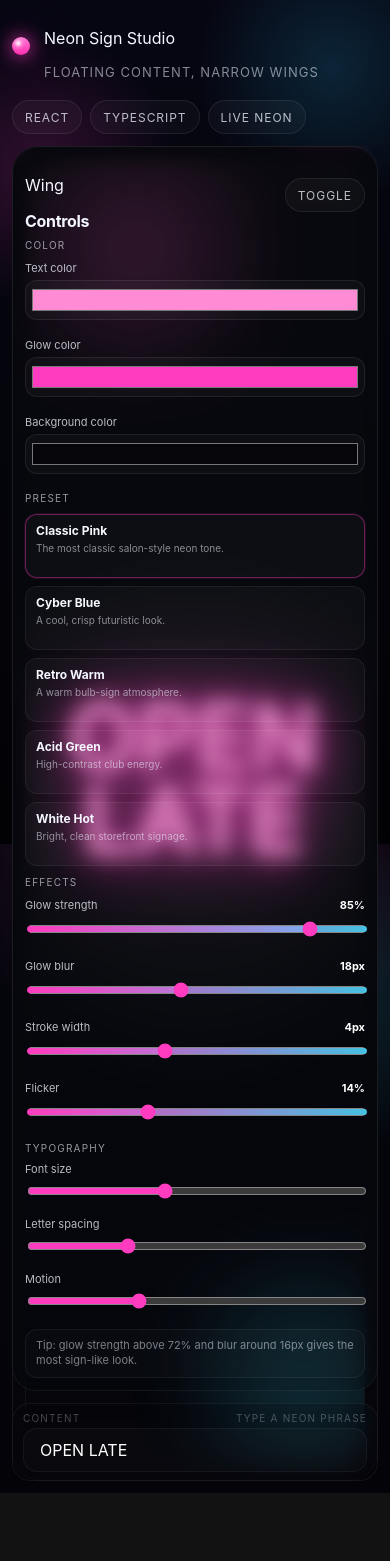
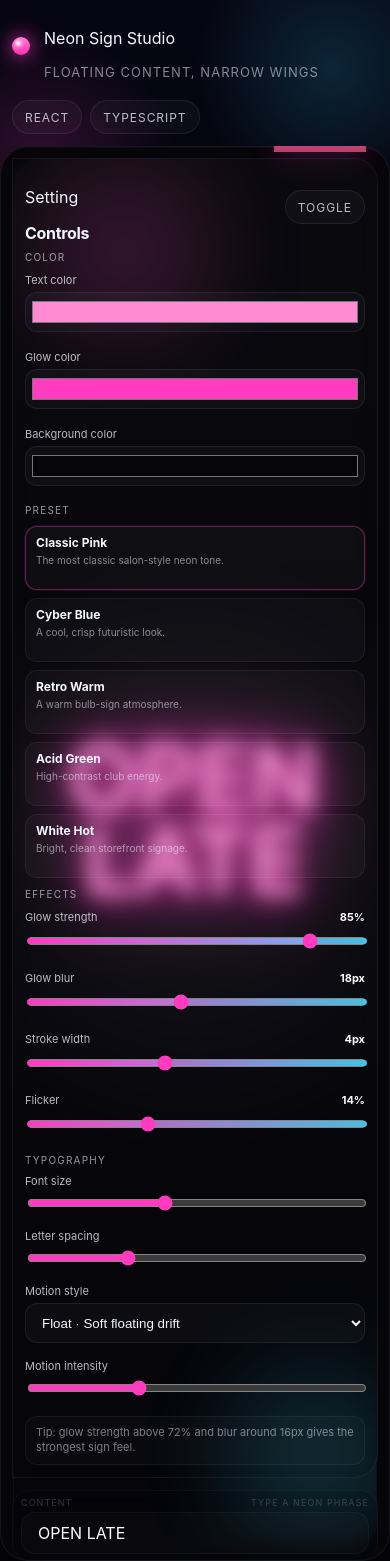
Before and after one commit to futDS92/neonsign-app, a React (Vite) app: page / in a window 390 px wide. Before the commit the page ends 1493 px from the top, so only its background shows below. Built offline with nearby package versions, Linux system fonts and the light colour scheme.

Commit message:
Add motion modes and docked settings wing

```diff
--- a/src/App.tsx
+++ b/src/App.tsx
@@ -1,4 +1,4 @@
-import { useMemo, useState } from 'react';
+import { useState } from 'react';
 import { presets } from '@/data/presets';
 import { defaultNeonConfig, type NeonConfig } from '@/state/neon';
 import { EditorPanel } from '@/components/EditorPanel';
@@ -8,11 +8,6 @@ import { PreviewStage } from '@/components/PreviewStage';
 export default function App() {
   const [config, setConfig] = useState<NeonConfig>(defaultNeonConfig);
   const [isWingCollapsed, setIsWingCollapsed] = useState(false);
-
-  const activePreset = useMemo(
-    () => presets.find((preset) => preset.id === config.presetId) ?? presets[0],
-    [config.presetId],
-  );
 
   return (
     <main
@@ -32,12 +27,11 @@ export default function App() {
         <div className="topbar-meta topbar-float">
           <span>React</span>
           <span>TypeScript</span>
-          <span>Live Neon</span>
         </div>
       </header>
 
       <section className="stage-shell">
-        <PreviewStage config={config} preset={activePreset} />
+        <PreviewStage config={config} />
         <EditorPanel
           config={config}
           presets={presets}
--- a/src/components/EditorPanel.tsx
+++ b/src/components/EditorPanel.tsx
@@ -1,6 +1,6 @@
 import { PresetPicker } from './PresetPicker';
 import { EffectSlider } from './EffectSlider';
-import type { NeonConfig, NeonPreset } from '@/state/neon';
+import type { NeonConfig, NeonMotionMode, NeonPreset } from '@/state/neon';
 
 type EditorPanelProps = {
   config: NeonConfig;
@@ -18,6 +18,15 @@ function updateConfig(
   onChange({ ...config, ...patch });
 }
 
+const motionModes: Array<{ id: NeonMotionMode; label: string; description: string }> = [
+  { id: 'float', label: 'Float', description: 'Soft floating drift' },
+  { id: 'bounce', label: 'Bounce', description: 'Vertical up and down' },
+  { id: 'sway', label: 'Sway', description: 'Side to side motion' },
+  { id: 'drift', label: 'Drift', description: 'Slow ambient movement' },
+  { id: 'depth', label: 'Depth', description: 'Front and back feel' },
+  { id: 'jitter', label: 'Jitter', description: 'Tighter handheld buzz' },
+];
+
 export function EditorPanel({
   config,
   presets,
@@ -33,13 +42,14 @@ export function EditorPanel({
         onClick={onToggleCollapsed}
         aria-label={collapsed ? 'Expand wing' : 'Collapse wing'}
       >
+        <span className="wing-toggle-label">Setting</span>
         <span className="wing-toggle-icon">{collapsed ? '›' : '‹'}</span>
       </button>
 
       <div className="panel wing-panel">
         <div className="panel-header">
           <div>
-            <p className="panel-kicker">Wing</p>
+            <p className="panel-kicker">Setting</p>
             <h2>Controls</h2>
           </div>
           <div className="panel-chip">toggle</div>
@@ -87,7 +97,7 @@ export function EditorPanel({
           <PresetPicker
             presets={presets}
             activePresetId={config.presetId}
-            onSelect={(preset) =>
+              onSelect={(preset) =>
               onChange({
                 ...config,
                 presetId: preset.id,
@@ -97,6 +107,8 @@ export function EditorPanel({
                 glowBlur: preset.glowBlur,
                 strokeWidth: preset.strokeWidth,
                 flicker: preset.flicker,
+                motion: preset.motion,
+                motionMode: preset.motionMode,
                 background: preset.background,
               })
             }
@@ -172,7 +184,25 @@ export function EditorPanel({
           </label>
 
           <label className="field">
-            <span>Motion</span>
+            <span>Motion style</span>
+            <select
+              value={config.motionMode}
+              onChange={(event) =>
+                updateConfig(config, onChange, {
+                  motionMode: event.target.value as NeonMotionMode,
+                })
+              }
+            >
+              {motionModes.map((mode) => (
+                <option key={mode.id} value={mode.id}>
+                  {mode.label} · {mode.description}
+                </option>
+              ))}
+            </select>
+          </label>
+
+          <label className="field">
+            <span>Motion intensity</span>
             <input
               type="range"
               min={0}
@@ -187,7 +217,7 @@ export function EditorPanel({
         </div>
 
         <div className="control-hint">
-          Tip: glow strength above 72% and blur around 16px gives the most sign-like look.
+          Tip: glow strength above 72% and blur around 16px gives the strongest sign feel.
         </div>
       </div>
     </aside>
--- a/src/components/NeonText.tsx
+++ b/src/components/NeonText.tsx
@@ -7,7 +7,7 @@ type NeonTextProps = {
 
 export function NeonText({ config }: NeonTextProps) {
   const [flicker, setFlicker] = useState(1);
-  const [motion, setMotion] = useState({ x: 0, y: 0, rotate: 0 });
+  const [motion, setMotion] = useState({ x: 0, y: 0, rotate: 0, scale: 1 });
 
   useEffect(() => {
     let frame = 0;
@@ -20,11 +20,60 @@ export function NeonText({ config }: NeonTextProps) {
       const pulse = 1 - Math.max(0, wobble);
       setFlicker(Math.max(0.65, pulse));
       const drift = config.motion;
-      setMotion({
-        x: Math.sin(frame * 0.035) * drift * 8,
-        y: Math.cos(frame * 0.028) * drift * 6,
-        rotate: Math.sin(frame * 0.02) * drift * 1.8,
-      });
+      const time = frame * 0.02;
+      const jitterSeed = Math.sin(frame * 0.91) + Math.cos(frame * 1.47);
+
+      switch (config.motionMode) {
+        case 'bounce':
+          setMotion({
+            x: Math.sin(time * 0.7) * drift * 2,
+            y: -Math.abs(Math.sin(time * 2.2)) * drift * 16,
+            rotate: Math.sin(time * 0.7) * drift * 1.2,
+            scale: 1 + Math.abs(Math.sin(time * 2.2)) * drift * 0.04,
+          });
+          break;
+        case 'sway':
+          setMotion({
+            x: Math.sin(time * 2.1) * drift * 14,
+            y: Math.cos(time * 0.9) * drift * 3,
+            rotate: Math.sin(time * 1.2) * drift * 2.8,
+            scale: 1 + Math.sin(time * 0.8) * drift * 0.02,
+          });
+          break;
+        case 'drift':
+          setMotion({
+            x: Math.sin(time * 0.9) * drift * 10 + Math.cos(time * 0.3) * drift * 4,
+            y: Math.sin(time * 0.6) * drift * 7,
+            rotate: Math.cos(time * 0.35) * drift * 1.2,
+            scale: 1 + Math.sin(time * 0.45) * drift * 0.018,
+          });
+          break;
+        case 'depth':
+          setMotion({
+            x: Math.sin(time * 0.5) * drift * 5,
+            y: Math.cos(time * 0.4) * drift * 4,
+            rotate: Math.sin(time * 0.45) * drift * 0.9,
+            scale: 1 + Math.sin(time * 1.8) * drift * 0.09,
+          });
+          break;
+        case 'jitter':
+          setMotion({
+            x: jitterSeed * drift * 7,
+            y: Math.cos(frame * 1.13) * drift * 5,
+            rotate: Math.sin(frame * 0.83) * drift * 4,
+            scale: 1 + Math.sin(frame * 0.31) * drift * 0.02,
+          });
+          break;
+        case 'float':
+        default:
+          setMotion({
+            x: Math.sin(time * 1.4) * drift * 8,
+            y: Math.cos(time * 1.1) * drift * 6,
+            rotate: Math.sin(time * 0.9) * drift * 1.8,
+            scale: 1 + Math.sin(time * 0.65) * drift * 0.015,
+          });
+          break;
+      }
       requestAnimationFrame(tick);
     };
 
@@ -49,6 +98,7 @@ export function NeonText({ config }: NeonTextProps) {
         ['--neon-motion-x' as string]: `${motion.x}px`,
         ['--neon-motion-y' as string]: `${motion.y}px`,
         ['--neon-motion-rotate' as string]: `${motion.rotate}deg`,
+        ['--neon-motion-scale' as string]: motion.scale,
         textAlign: config.align,
         fontFamily: config.fontFamily,
         fontSize: `${config.fontSize}px`,
--- a/src/components/PreviewStage.tsx
+++ b/src/components/PreviewStage.tsx
@@ -1,12 +1,11 @@
 import { NeonText } from './NeonText';
-import type { NeonConfig, NeonPreset } from '@/state/neon';
+import type { NeonConfig } from '@/state/neon';
 
 type PreviewStageProps = {
   config: NeonConfig;
-  preset: NeonPreset;
 };
 
-export function PreviewStage({ config, preset }: PreviewStageProps) {
+export function PreviewStage({ config }: PreviewStageProps) {
   return (
     <div
       className="preview-stage"
--- a/src/data/presets.ts
+++ b/src/data/presets.ts
@@ -12,6 +12,7 @@ export const presets: NeonPreset[] = [
     strokeWidth: 4,
     flicker: 0.14,
     motion: 0.08,
+    motionMode: 'float',
     background: '#05050a',
   },
   {
@@ -24,7 +25,8 @@ export const presets: NeonPreset[] = [
     glowBlur: 20,
     strokeWidth: 3,
     flicker: 0.08,
-    motion: 0.06,
+    motion: 0.1,
+    motionMode: 'sway',
     background: '#03111a',
   },
   {
@@ -37,7 +39,8 @@ export const presets: NeonPreset[] = [
     glowBlur: 16,
     strokeWidth: 4,
     flicker: 0.11,
-    motion: 0.05,
+    motion: 0.11,
+    motionMode: 'bounce',
     background: '#120903',
   },
   {
@@ -50,7 +53,8 @@ export const presets: NeonPreset[] = [
     glowBlur: 22,
     strokeWidth: 3,
     flicker: 0.2,
-    motion: 0.12,
+    motion: 0.18,
+    motionMode: 'jitter',
     background: '#061006',
   },
   {
@@ -63,7 +67,8 @@ export const presets: NeonPreset[] = [
     glowBlur: 14,
     strokeWidth: 2,
     flicker: 0.05,
-    motion: 0.04,
+    motion: 0.07,
+    motionMode: 'depth',
     background: '#070814',
   },
 ];
--- a/src/state/neon.ts
+++ b/src/state/neon.ts
@@ -1,4 +1,6 @@
 export type NeonPresetId = string;
+
+export type NeonMotionMode = 'float' | 'bounce' | 'sway' | 'drift' | 'depth' | 'jitter';
 
 export type NeonPreset = {
   id: NeonPresetId;
@@ -11,6 +13,7 @@ export type NeonPreset = {
   strokeWidth: number;
   flicker: number;
   motion: number;
+  motionMode: NeonMotionMode;
   background: string;
 };
 
@@ -28,6 +31,7 @@ export type NeonConfig = {
   strokeWidth: number;
   flicker: number;
   motion: number;
+  motionMode: NeonMotionMode;
   background: string;
 };
 
@@ -45,5 +49,6 @@ export const defaultNeonConfig: NeonConfig = {
   strokeWidth: 4,
   flicker: 0.14,
   motion: 0.08,
+  motionMode: 'float',
   background: '#05050a',
 };
--- a/src/styles/globals.css
+++ b/src/styles/globals.css
@@ -62,7 +62,7 @@ button {
   width: min(100vw, 100%);
   height: 100vh;
   margin: 0 auto;
-  padding: 12px;
+  padding: 0;
   display: grid;
   grid-template-rows: auto minmax(0, 1fr);
   gap: 12px;
@@ -80,6 +80,7 @@ button {
   justify-content: space-between;
   gap: 20px;
   min-height: 48px;
+  padding: 12px 12px 0;
   z-index: 5;
 }
 
@@ -133,8 +134,8 @@ button {
   position: relative;
   min-height: 0;
   overflow: hidden;
-  padding-right: calc(var(--wing-width) + 12px);
-  padding-bottom: 96px;
+  padding: 12px 0 96px 12px;
+  padding-right: var(--wing-width);
 }
 
 .preview-stage {
@@ -208,12 +209,6 @@ button {
   background: radial-gradient(circle, rgba(64, 223, 255, 0.82), transparent 60%);
 }
 
-.preview-meta,
-.preview-ribbon {
-  opacity: 0;
-  pointer-events: none;
-}
-
 .neon-wordmark {
   position: relative;
   display: grid;
@@ -228,7 +223,8 @@ button {
   min-height: 220px;
   transform:
     translate(var(--neon-motion-x, 0px), var(--neon-motion-y, 0px))
-    rotate(var(--neon-motion-rotate, 0deg));
+    rotate(var(--neon-motion-rotate, 0deg))
+    scale(var(--neon-motion-scale, 1));
   transition: transform 60ms linear;
 }
 
@@ -272,9 +268,9 @@ button {
 
 .editor-shell {
   position: absolute;
-  top: 8px;
+  top: 12px;
   right: 0;
-  bottom: 88px;
+  bottom: 96px;
   width: var(--wing-width);
   display: grid;
   grid-template-columns: 1fr;
@@ -288,9 +284,9 @@ button {
   height: 100%;
   overflow: auto;
   border: 1px solid rgba(255, 255, 255, 0.06);
-  background: rgba(12, 14, 26, 0.14);
+  background: rgba(12, 14, 26, 0.1);
   backdrop-filter: blur(10px);
-  border-radius: 24px;
+  border-radius: 0 24px 24px 0;
 }
 
 .wing-panel {
@@ -302,27 +298,39 @@ button {
   align-items: center;
   justify-content: center;
   position: absolute;
-  top: 22px;
-  left: -38px;
-  width: 38px;
-  height: 78px;
+  top: 50%;
+  right: calc(100% - 1px);
+  transform: translateY(-50%);
+  width: 42px;
+  height: 128px;
   min-height: 78px;
   padding: 0;
-  border-radius: 14px 0 0 14px;
-  background: rgba(255, 59, 191, 0.84);
+  border-radius: 16px 0 0 16px;
+  background: linear-gradient(180deg, rgba(255, 59, 191, 0.92), rgba(255, 88, 140, 0.72));
   color: #120711;
   cursor: pointer;
-  box-shadow: 0 8px 18px rgba(255, 59, 191, 0.12);
+  box-shadow: 0 10px 24px rgba(255, 59, 191, 0.16);
   backdrop-filter: blur(10px);
+  flex-direction: column;
+  gap: 8px;
+  letter-spacing: 0.16em;
+}
+
+.wing-toggle-label {
+  font-size: 11px;
+  writing-mode: vertical-rl;
+  text-orientation: mixed;
+  transform: rotate(180deg);
+  text-transform: uppercase;
 }
 
 .wing-toggle-icon {
-  font-size: 14px;
+  font-size: 13px;
   line-height: 1;
 }
 
 .editor-shell.is-collapsed {
-  width: 56px;
+  width: 42px;
 }
 
 .editor-shell.is-collapsed .wing-panel {
@@ -330,10 +338,12 @@ button {
 }
 
 .editor-shell.is-collapsed .wing-toggle {
-  left: -30px;
-  width: 30px;
-  height: 68px;
-  min-height: 68px;
+  width: 42px;
+  height: 108px;
+}
+
+.editor-shell.is-collapsed .wing-toggle-label {
+  font-size: 10px;
 }
 
 .panel-header {
@@ -417,6 +427,22 @@ button {
 .field input[type="range"] {
   width: 100%;
   accent-color: var(--accent);
+}
+
+.field select {
+  width: 100%;
+  min-height: 40px;
+  border-radius: 12px;
+  border: 1px solid rgba(255, 255, 255, 0.08);
+  background: rgba(255, 255, 255, 0.03);
+  color: inherit;
+  padding: 0 12px;
+  outline: none;
+}
+
+.field select:focus {
+  border-color: rgba(255, 59, 191, 0.5);
+  box-shadow: 0 0 0 4px rgba(255, 59, 191, 0.12);
 }
 
 .grid-2 {
@@ -526,16 +552,16 @@ button {
   left: 50%;
   bottom: 12px;
   transform: translateX(-50%);
-  width: min(760px, calc(100% - var(--wing-width) - 48px));
+  width: min(760px, calc(100% - var(--wing-width) - 24px));
   z-index: 6;
 }
 
 .chat-composer-shell {
-  border: 1px solid rgba(255, 255, 255, 0.06);
+  border: 1px solid rgba(255, 255, 255, 0.04);
   border-radius: 18px;
-  background: rgba(8, 10, 18, 0.16);
+  background: rgba(8, 10, 18, 0.08);
   backdrop-filter: blur(10px);
-  padding: 8px 10px;
+  padding: 6px 8px;
 }
 
 .chat-composer-labels {
@@ -543,8 +569,8 @@ button {
   justify-content: space-between;
   gap: 12px;
   margin-bottom: 4px;
-  color: rgba(240, 244, 255, 0.28);
-  font-size: 10px;
+  color: rgba(240, 244, 255, 0.2);
+  font-size: 9px;
   letter-spacing: 0.12em;
   text-transform: uppercase;
 }
@@ -558,13 +584,13 @@ button {
 
 .chat-composer-row input {
   width: 100%;
-  min-height: 44px;
-  border: 1px solid rgba(255, 255, 255, 0.05);
+  min-height: 42px;
+  border: 1px solid rgba(255, 255, 255, 0.04);
   border-radius: 14px;
   outline: none;
   color: #fff;
   padding: 0 16px;
-  background: rgba(255, 255, 255, 0.02);
+  background: rgba(255, 255, 255, 0.015);
 }
 
 .chat-composer-row input::placeholder {
@@ -580,16 +606,17 @@ button {
     height: auto;
     min-height: 100vh;
     overflow: visible;
+    padding: 0;
   }
 
   .topbar {
     display: grid;
+    padding: 12px 12px 0;
   }
 
   .stage-shell {
     min-height: 72vh;
-    padding-right: 0;
-    padding-bottom: 0;
+    padding: 12px 12px 0 12px;
   }
 
   .editor-shell,
@@ -603,13 +630,19 @@ button {
   }
 
   .wing-toggle {
-    left: auto;
     right: 12px;
-    top: -34px;
-    width: 76px;
-    height: 28px;
-    min-height: 28px;
+    top: -36px;
+    transform: none;
+    width: 92px;
+    height: 30px;
+    min-height: 30px;
     border-radius: 12px 12px 0 0;
+    flex-direction: row;
+  }
+
+  .wing-toggle-label {
+    writing-mode: horizontal-tb;
+    transform: none;
   }
 
   .chat-composer {
@@ -629,7 +662,6 @@ button {
 @media (max-width: 720px) {
   .app-shell {
     width: 100%;
-    padding: 12px;
   }
 
   .topbar-meta {
```
